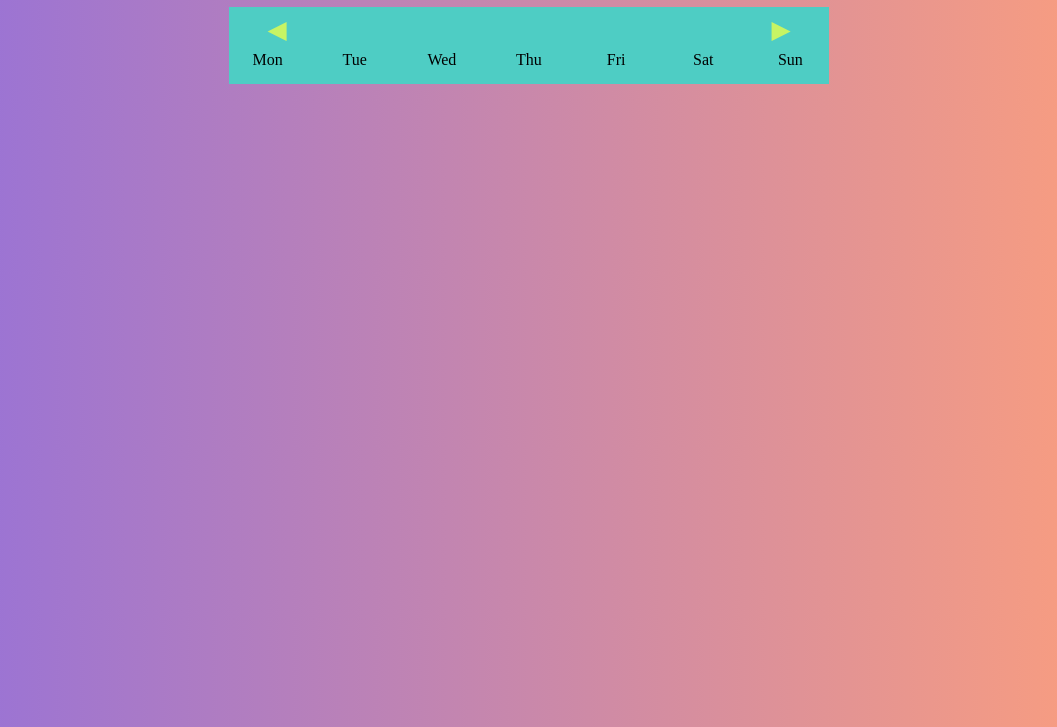
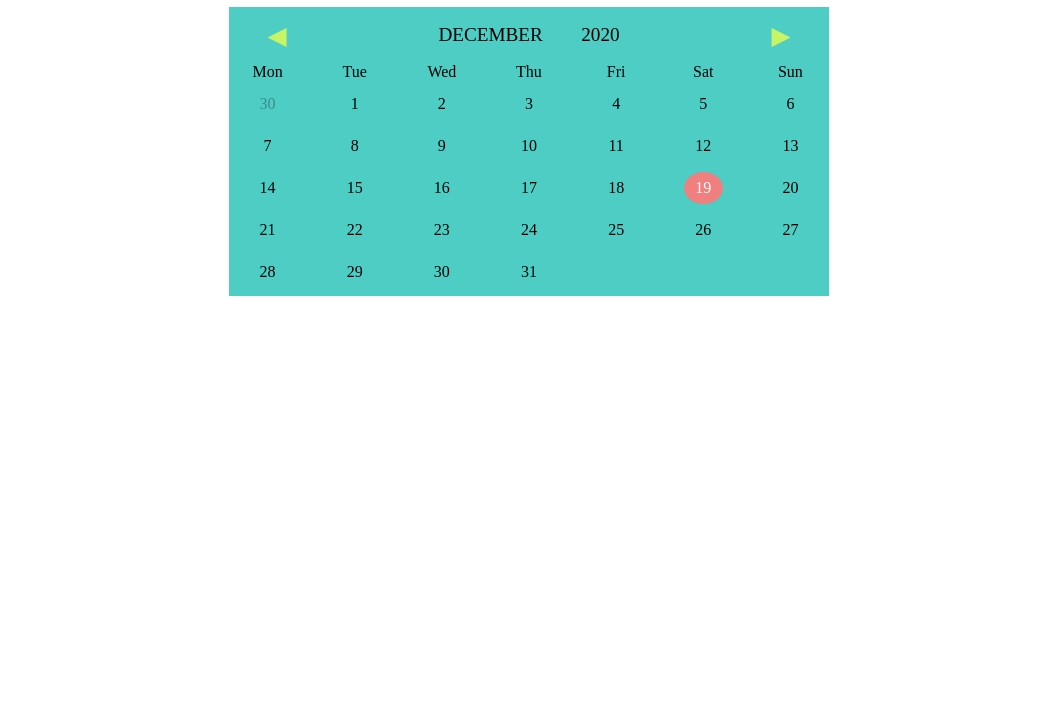
Before and after one commit to gumesh111/calender, a plain HTML site: page index.html in a window 1280 px wide. Shown: the part 73-800 px from the top of the page, without its empty margins (111-1168 px from the left). Drawn offline with nearby package versions, Linux system fonts and the light colour scheme; files that its build step writes are made by us from their sources.

Commit message:
Update index.html

```diff
--- a/index.html
+++ b/index.html
@@ -5,7 +5,7 @@
     <meta name="viewport"
           content="width=device-width, user-scalable=no, initial-scale=1.0, maximum-scale=1.0, minimum-scale=1.0">
     <meta http-equiv="X-UA-Compatible" content="ie=edge">
-    <link rel="stylesheet" href="css/styles.css">
+    <link rel="stylesheet" href="styles.css">
 
     <title>Calendar</title>
 </head>
@@ -34,6 +34,6 @@
     <div class="calendar__dates" id="dates"></div>
 </div>
 
-<script src="js/scripts.js"></script>
+<script src="scripts.js"></script>
 </body>
 </html>
```
